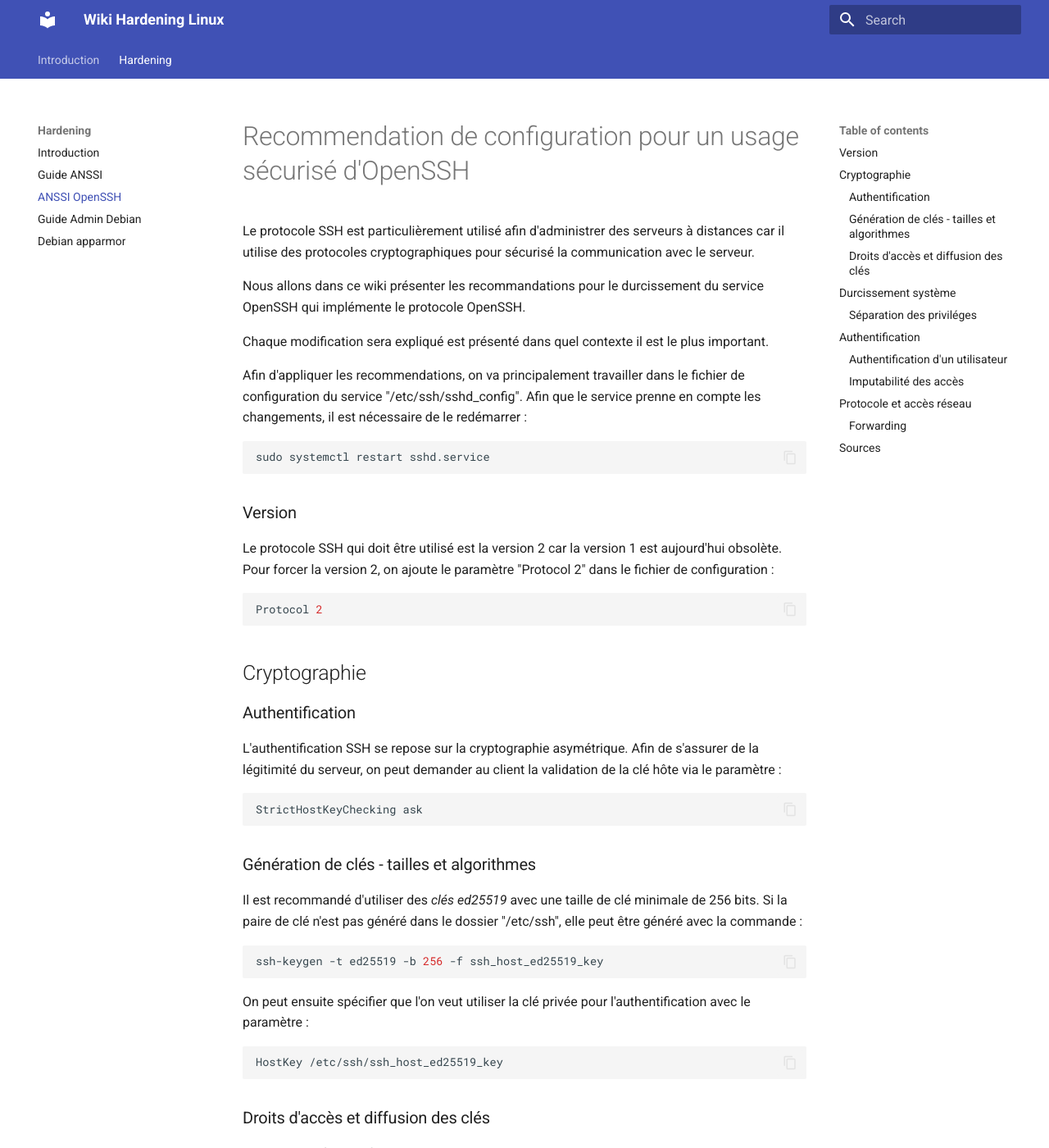
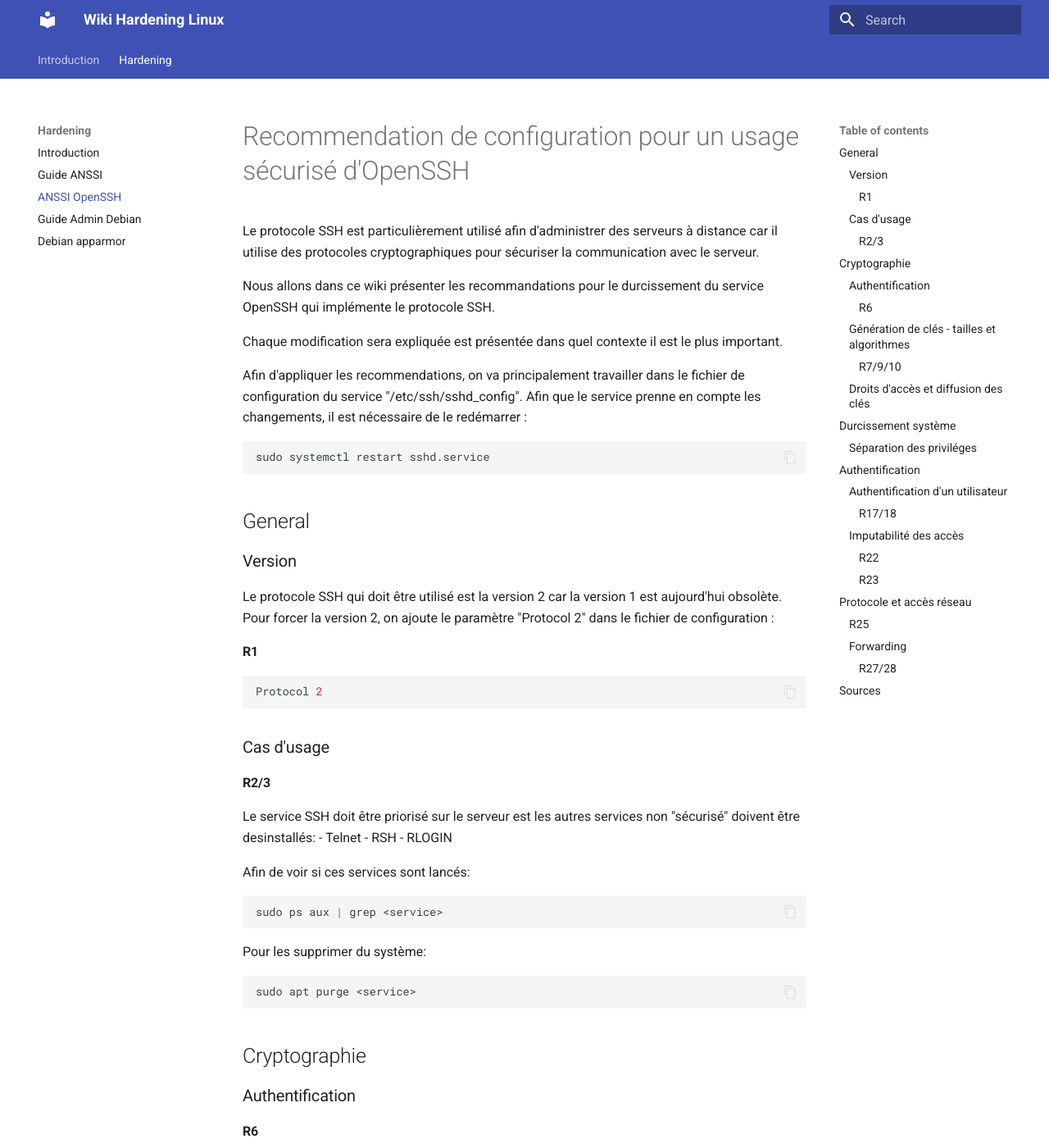
Before and after one commit to B1aSst/wiki-hardening-linux, an MkDocs documentation site: the page built from docs/hardening/anssi-openssh.md, in a window 1280 px wide and 1400 px high. Shown: the whole window at 82% size. Built offline with MkDocs 1.6.1 and Material for MkDocs 9.7.7, drawn with Linux system fonts in a browser that asks for light colours; some of the changed text lies outside the part shown.

Commit message:
openssh really complete

````diff
--- a/docs/hardening/anssi-openssh.md
+++ b/docs/hardening/anssi-openssh.md
@@ -1,10 +1,10 @@
 # Recommendation de configuration pour un usage sécurisé d'OpenSSH
 
-Le protocole SSH est particulièrement utilisé afin d'administrer des serveurs à distances car il utilise des protocoles cryptographiques pour sécurisé la communication avec le serveur.
+Le protocole SSH est particulièrement utilisé afin d'administrer des serveurs à distance car il utilise des protocoles cryptographiques pour sécuriser la communication avec le serveur.
 
-Nous allons dans ce wiki présenter les recommandations pour le durcissement du service OpenSSH qui implémente le protocole OpenSSH.
+Nous allons dans ce wiki présenter les recommandations pour le durcissement du service OpenSSH qui implémente le protocole SSH.
 
-Chaque modification sera expliqué est présenté dans quel contexte il est le plus important.
+Chaque modification sera expliquée est présentée dans quel contexte il est le plus important.
 
 Afin d'appliquer les recommendations, on va principalement travailler dans le fichier de configuration du service "/etc/ssh/sshd_config". Afin que le service prenne en compte les changements, il est nécessaire de le redémarrer :
 
@@ -12,18 +12,41 @@ Afin d'appliquer les recommendations, on va principalement travailler dans le fi
 sudo systemctl restart sshd.service
 ```
 
+## General
+
 ### Version
 
 Le protocole SSH qui doit être utilisé est la version 2 car la version 1 est aujourd'hui obsolète.
 Pour forcer la version 2, on ajoute le paramètre "Protocol 2" dans le fichier de configuration :
 
+#### R1
 ```sh
 Protocol 2
 ```
 
+### Cas d'usage
+
+#### R2/3
+
+Le service SSH doit être priorisé sur le serveur est les autres services non "sécurisé" doivent être desinstallés:
+- Telnet
+- RSH
+- RLOGIN
+
+Afin de voir si ces services sont lancés:
+```sh
+sudo ps aux | grep <service>
+```
+
+Pour les supprimer du système:
+```sh
+sudo apt purge <service>
+```
 ## Cryptographie
 
 ### Authentification
+
+#### R6
 
 L'authentification SSH se repose sur la cryptographie asymétrique. Afin de s'assurer de la légitimité du serveur, on peut demander au client la validation de la clé hôte via le paramètre :
 
@@ -33,7 +56,9 @@ StrictHostKeyChecking ask
 
 ### Génération de clés - tailles et algorithmes
 
-Il est recommandé d'utiliser des *clés ed25519* avec une taille de clé minimale de 256 bits. Si la paire de clé n'est pas généré dans le dossier "/etc/ssh", elle peut être généré avec la commande :
+#### R7/9/10
+
+Il est recommandé d'utiliser des *clés ed25519* avec une taille minimale de 256 bits. Si la paire de clé n'est pas générée dans le dossier "/etc/ssh", elle peut être générée avec la commande :
 
 ```sh
 ssh-keygen -t ed25519 -b 256 -f ssh_host_ed25519_key
@@ -76,6 +100,8 @@ UsePrivilegeSeparation sandbox
 
 ### Authentification d'un utilisateur
 
+#### R17/18
+
 Il est intéressant de si possible, configurer sur le serveur une liste d'accés pour les clients ayant le droits de se connecter. Le fichier `authorized_keys` permet cela:
 
 ```sh
@@ -85,19 +111,21 @@ from="192.168.10.*" ssh-ecdsa <clé-publique-client>
 no-agent-forwarding ssh-ecdsa <clé-publique-client>
 ```
 
-On peut choisir d'indiquer à partir de combien d'échecs de connexions, l'échec doit être log ainsi que le temps au bout du quel le serveur se déconnecte si l'utilisateur ne s'est pas authentifié.
+On peut choisir d'indiquer à partir de combien d'échecs de connexions, l'échec doit être log ainsi que le temps au bout du quel le serveur se déconnecte si l'utilisateur ne s'est pas authentifié. Ces paramètres permettent aussi de limiter la possibilité de brute force.
 
 ```sh
 MaxAuthTries 2
 LoginGraceTime 30
 ```
 
-Dans un réseau non maîtrisé susceptible d'être scanné et brute force par des bots, il est préférable d'autoriser une authentification uniquement par clé et non par mot de passe :
+Dans un réseau non maîtrisé susceptible d'être scanné et brute forcé par des bots, il est préférable d'autoriser une authentification uniquement par clé et non par mot de passe :
 
 ```sh
 PubkeyAuthentication yes
 PasswordAuthentication no
 ```
+
+Cela permet d'éviter qu'un brute force fonctionne dans le cas où un mot de basse faible serait configuré pour un utilisateur.
 
 ### Imputabilité des accès
 
@@ -109,7 +137,9 @@ PermitRootLogin no
 PrintLastLog yes
 ```
 
-Il est possible de également de restrindre la connexion pour des utilisateurs ou groupes en particulier:
+#### R22
+
+Il est possible de également de restrindre la connexion pour des utilisateurs ou groupes en particulier venant de réseau spécifié:
 
 ```sh
 # Restreint 'admin' aux adresses IPs d'un réseau spécifique
@@ -118,13 +148,17 @@ AllowUsers admin@192.168.10/24
 AllowGroups sudo@192.168.20/24
 ```
 
-Bloquer la modification de l'environnement utilisateur par le service sshd
+#### R23
+
+Il est important de bloquer la modification de l'environnement utilisateur par le service sshd. Certaines peuvent avoir des répercussions sur la sécurité.
 
 ```sh
 PermitUserEnvironment no
 ```
 
 ## Protocole et accès réseau
+
+#### R25
 
 Sur un réseau maîtrisé, le serveur SSH doit écouter uniquement sur une interface du réseau d'administration.
 
@@ -135,7 +169,9 @@ ListenAddress A.B.C.D
 
 ### Forwarding
 
-Si le serveur n'est pas spécifiquement configuré en tant que bastion d'administration, il est préférable de désactiver le forwarding TCP:
+#### R27/28
+
+Si le serveur n'est pas spécifiquement configuré en tant que bastion d'administration (rebond), il est préférable de désactiver le forwarding TCP:
 
 ```sh
 AllowTcpForwarding no
@@ -147,6 +183,8 @@ De la même manière, si il n'y a pas un besoin spécifique, le forwarding X11 d
 ForwardX11Trusted no
 ```
 
+Le forwarding si pas désactivé peut potentielle être utilisé par un attaquant pour pivoter sur le réseau, d'où l'intêrét de le désactiver.
+
 ## Sources
 
 - [ANSSI - Usage sécurisé d’(Open)SSH](https://cyber.gouv.fr/publications/usage-securise-dopenssh)
````
Also changed, not shown: other parts of docs/hardening/anssi-openssh.md (+1 -2 lines).
